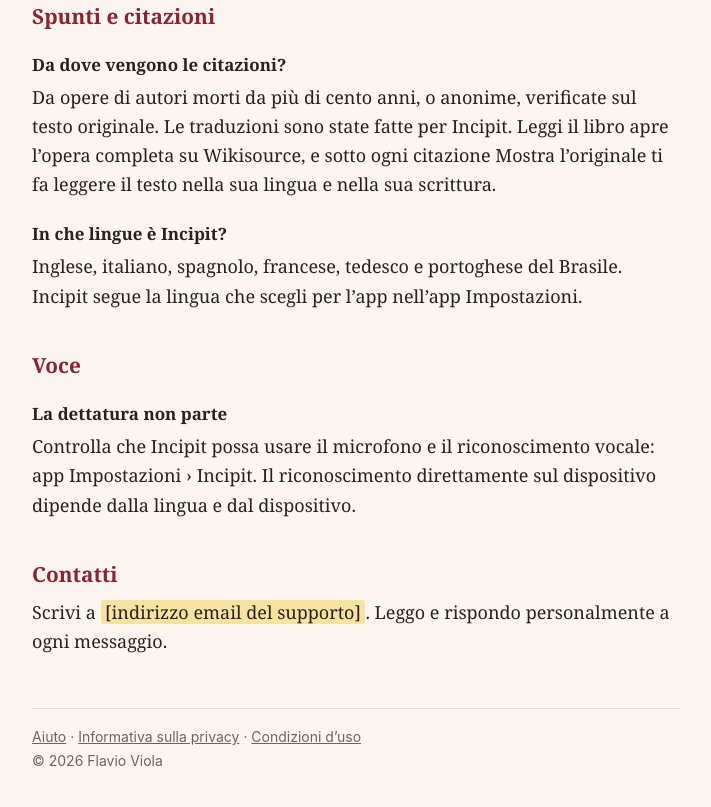
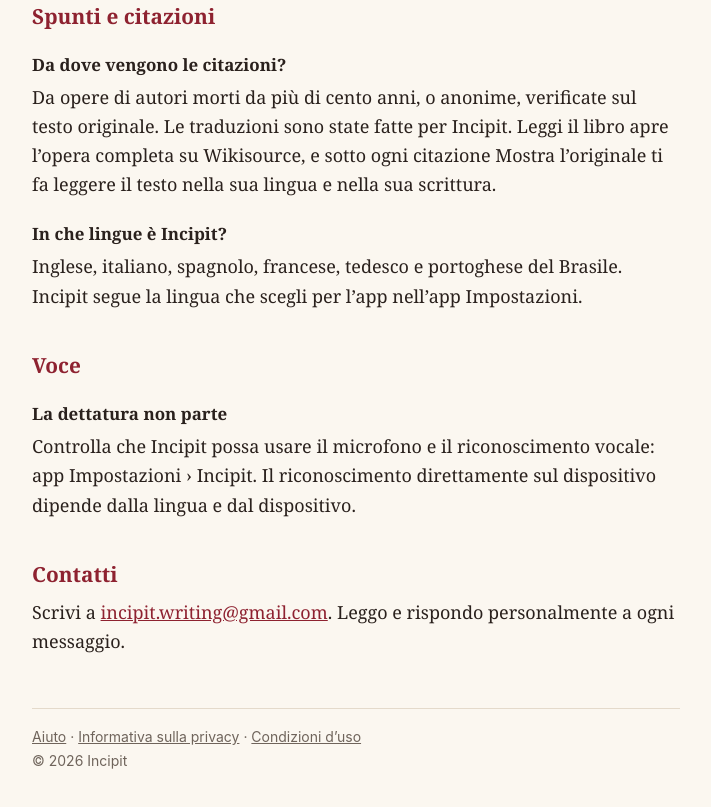
Before and after one commit to incipit-writing/incipit-writing.github.io, a plain HTML site: page it/index.html in a window 1280 px wide. Shown: the part 1176-1983 px from the top of the page, without its empty margins (284-995 px from the left). Drawn offline with Linux system fonts and the light colour scheme.

Commit message:
Add files via upload

```diff
--- a/it/index.html
+++ b/it/index.html
@@ -77,11 +77,11 @@ footer a{color:var(--muted)}
 <p>Controlla che Incipit possa usare il microfono e il riconoscimento vocale: app Impostazioni › Incipit. Il riconoscimento direttamente sul dispositivo dipende dalla lingua e dal dispositivo.</p>
 
 <h2>Contatti</h2>
-<p>Scrivi a <mark>[indirizzo email del supporto]</mark>. Leggo e rispondo personalmente a ogni messaggio.</p>
+<p>Scrivi a <a href="mailto:incipit.writing@gmail.com">incipit.writing@gmail.com</a>. Leggo e rispondo personalmente a ogni messaggio.</p>
 </main>
 <footer>
 <a href="index.html">Aiuto</a> · <a href="privacy.html">Informativa sulla privacy</a> · <a href="https://www.apple.com/legal/internet-services/itunes/dev/stdeula/">Condizioni d’uso</a><br>
-© 2026 Flavio Viola
+© 2026 Incipit
 </footer>
 </div>
 </body>
```
Also changed, not shown: it/privacy.html (+4 -4 lines).
